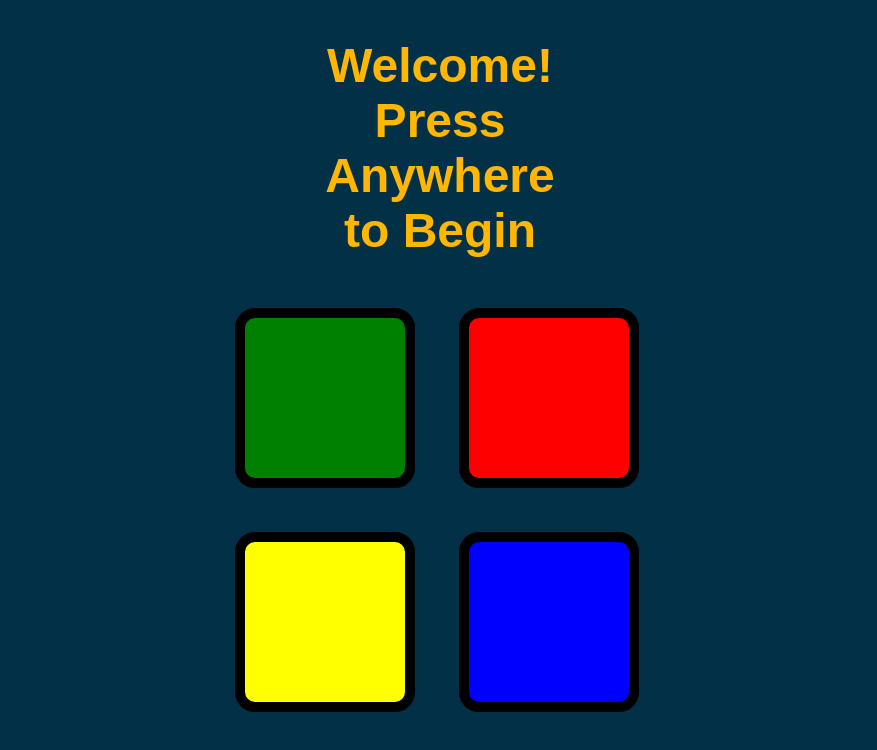
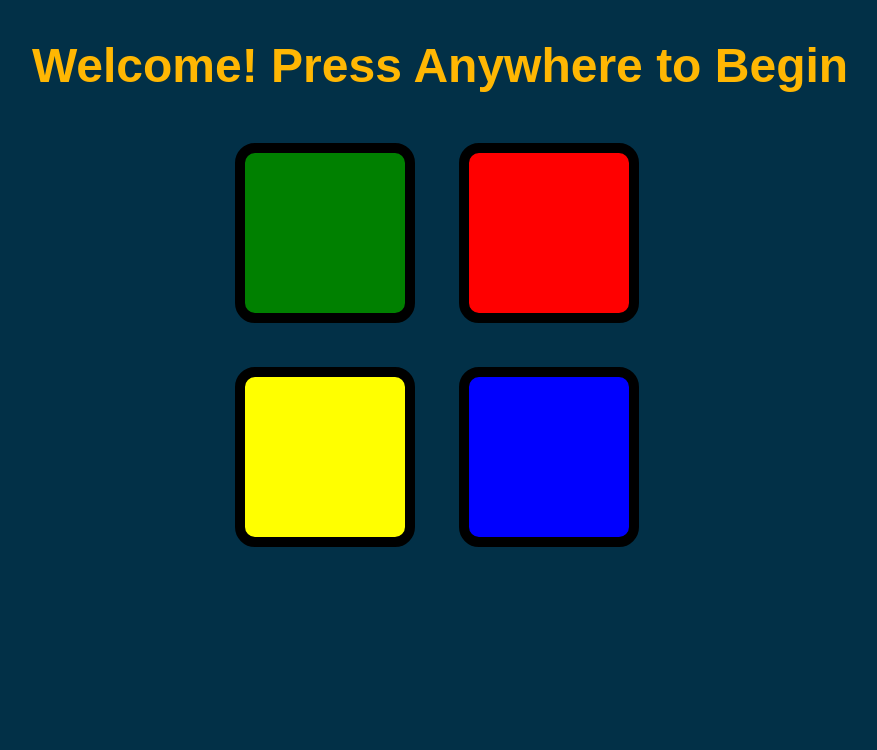
Before and after one commit to AyjuYaas/Simons_Game, a plain HTML site: page index.html in a window 1280 px wide. Shown: the whole page, without its empty margins (200-1077 px from the left). Drawn offline with nearby package versions, Linux system fonts and the light colour scheme; a web font is replaced by a local one.

Commit message:
Add files via upload

```diff
--- a/styles.css
+++ b/styles.css
@@ -7,11 +7,10 @@ h1,
 p {
   font-family: "Agbalumo", sans-serif;
   color: #ffb703;
-  width: min-content;
+  width: max-content;
   margin: auto;
   padding: 30px;
   font-size: 3rem;
-  text-align: center;
 }
 
 p {
```
